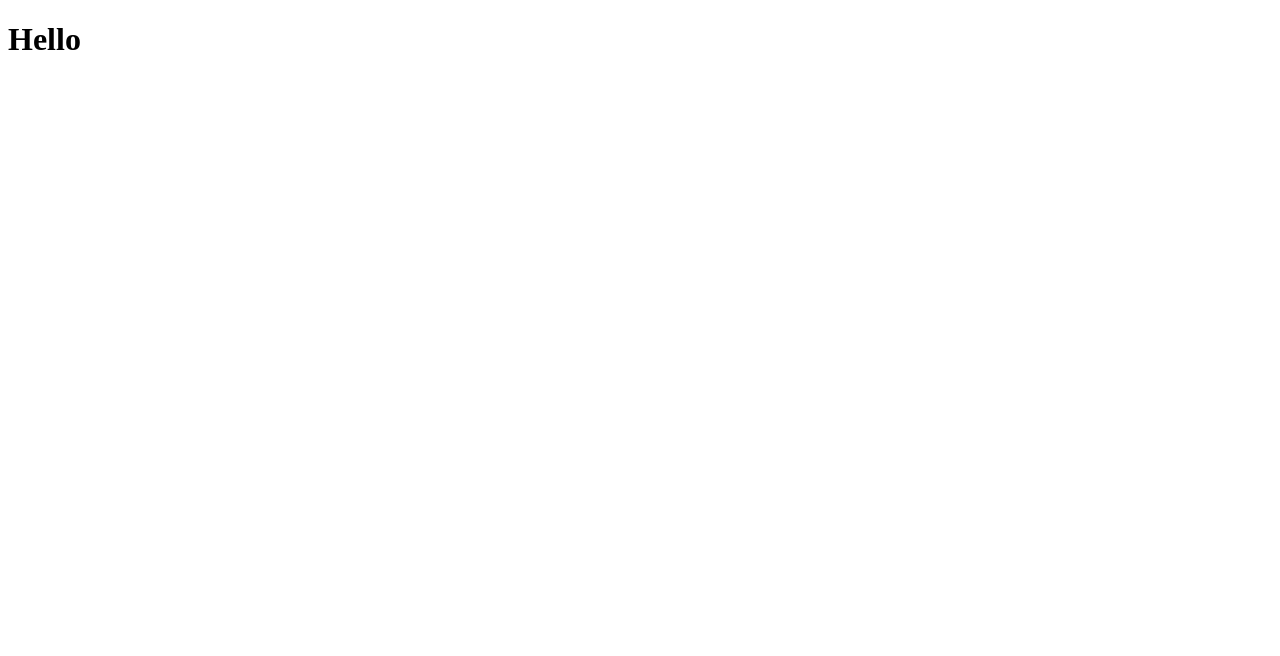
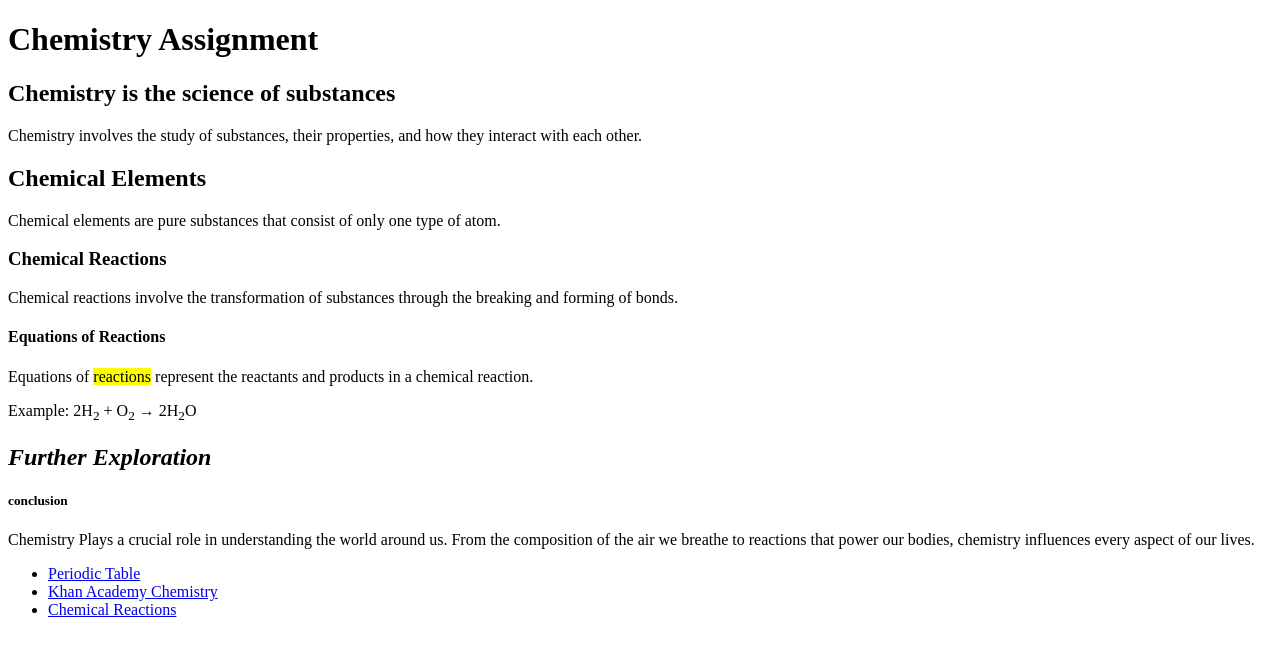
Before and after one commit to strivendra002/first, a plain HTML site: page index.html in a window 1280 px wide. Drawn offline with Linux system fonts and the light colour scheme.

Commit message:
Update index.html

```diff
--- a/index.html
+++ b/index.html
@@ -3,9 +3,41 @@
 <head>
     <meta charset="UTF-8">
     <meta name="viewport" content="width=device-width, initial-scale=1.0">
-    <title>Document</title>
+    <title>Chemistry Assignment</title>
 </head>
 <body>
-    <h1>Hello</h1>
+    <h1>Chemistry Assignment</h1>
+
+        <h2>Chemistry is the science of substances</h2>
+        <p>Chemistry involves the study of substances, their properties, and how they interact with each other.</p>
+
+
+        <h2>Chemical Elements</h2>
+        <p>Chemical elements are pure substances that consist of only one type of atom.</p>
+
+
+        <h3>Chemical Reactions</h3>
+        <p>Chemical reactions involve the transformation of substances through the breaking and forming of bonds.</p>
+
+
+        <h4>Equations of Reactions</h4>
+        <p>Equations of <span style="background-color: yellow;">reactions</span> represent the reactants and products in a chemical reaction.</p>
+        <p>Example: 2H<sub>2</sub> + O<sub>2</sub> → 2H<sub>2</sub>O</p>
+
+
+        <h2 style="font-style: italic;">Further Exploration</h2>
+        <h5>
+          conclusion
+        </h5>
+        <p>
+Chemistry Plays a crucial role in understanding the world around us. From the composition of the air we breathe to reactions that power our bodies,
+chemistry influences every aspect of our lives.
+        </p>
+        <ul>
+            <li><a href="https://www.periodictable.com">Periodic Table</a></li>
+            <li><a href="https://www.khanacademy.org/science/chemistry">Khan Academy Chemistry</a></li>
+            <li><a href="https://www.chemicalreactions.com">Chemical Reactions</a></li>
+        </ul>
+
 </body>
 </html>
```
